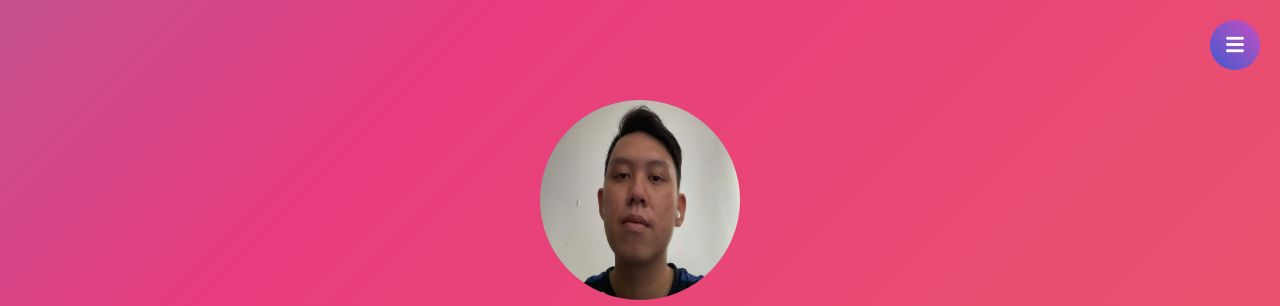
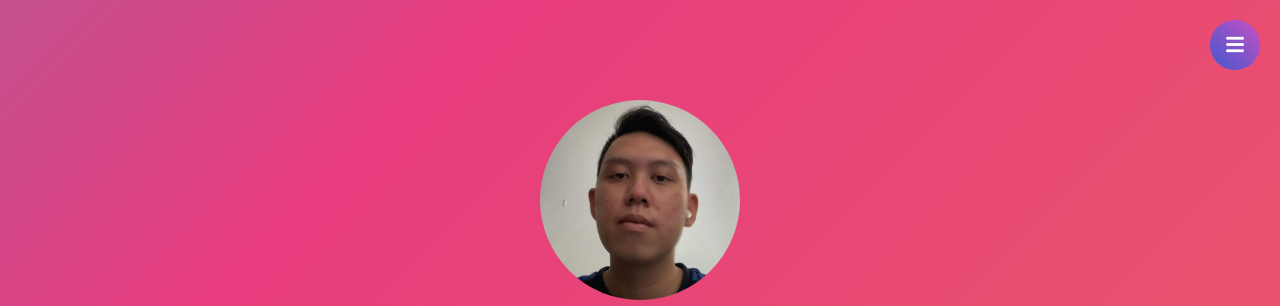
Before and after one commit to NguyenTDuy2306/About-me-V1, a plain HTML site: page index.html in a window 1280 px wide. Shown: the top 306 px of the page. Drawn offline with nearby package versions, Linux system fonts and the light colour scheme.

Commit message:
update avatar

```diff
--- a/index.html
+++ b/index.html
@@ -24,7 +24,7 @@
 
     <!-- AVATAR------------------------------------ -->
     <div class="avatar">
-      <img src="avatar1.png" style="width: 200px; height: 200px" />
+      <img src="avatar.png" style="width: 200px; height: 200px" />
     </div>
     <div class="title">
       <div class="name">
```
Also changed, not shown: avatar.png (added).
